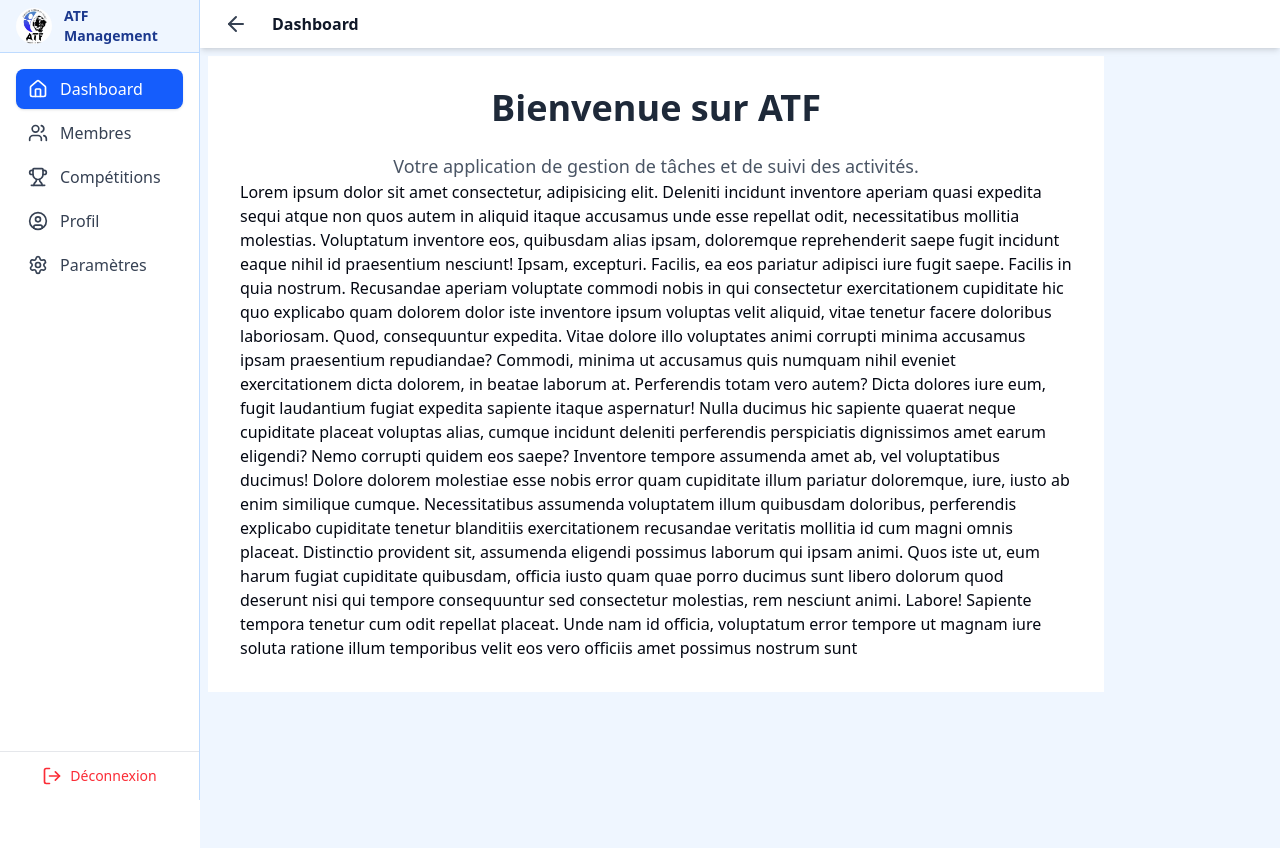
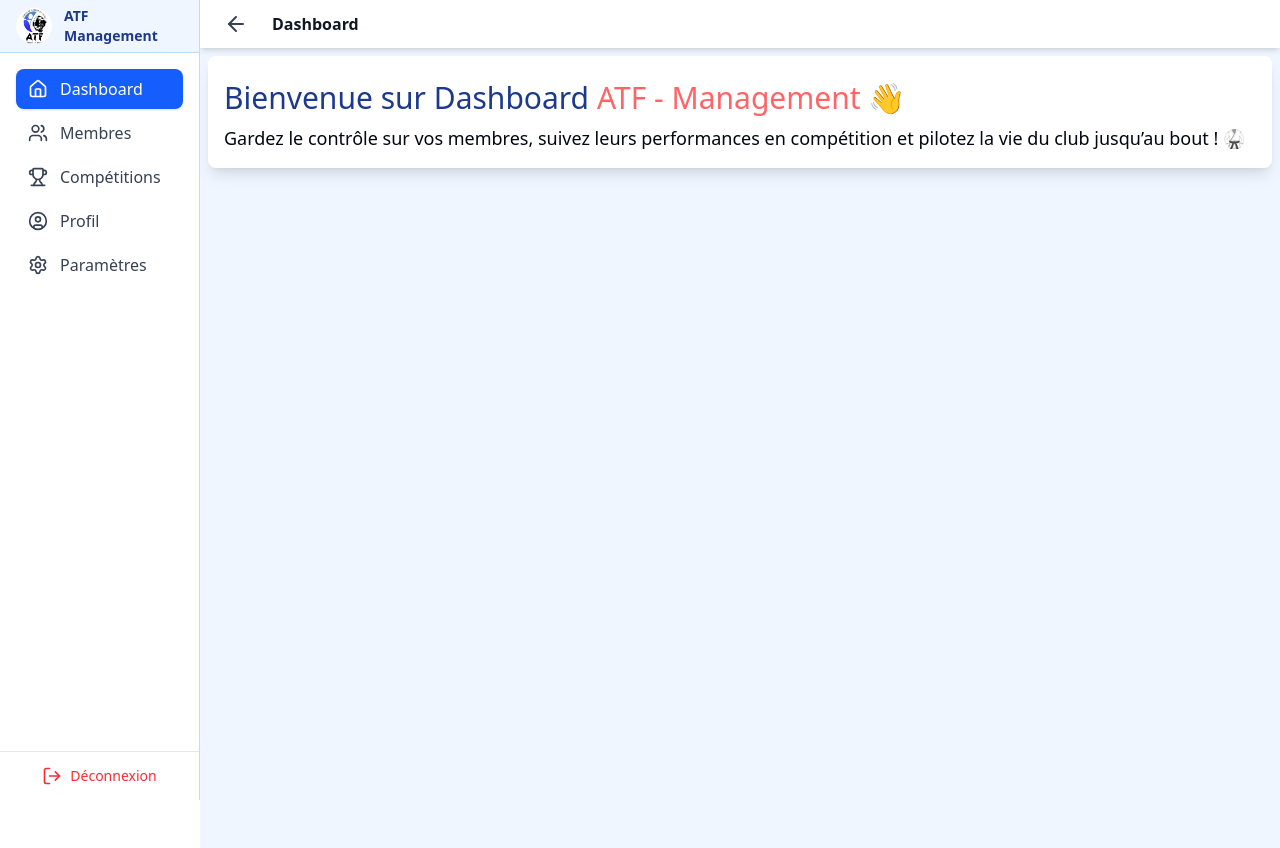
Before and after one commit to NjNerson/atf-pwa, a Next.js app: page / in a window 1280 px wide. Built offline with nearby package versions, Linux system fonts and the light colour scheme.

Commit message:
add banner

```diff
--- a/app/page.tsx
+++ b/app/page.tsx
@@ -1,52 +1,11 @@
+import DashboardBanner from "@/components/DashboardBanner";
 import PageLayout from "@/components/layout/PageLayout";
 import Image from "next/image";
 
 export default function Home() {
   return (
-    <PageLayout>
-      <div className="relative w-full max-w-4xl">
-        <div className="relative z-10 p-8 bg-white bg-opacity-80">
-          <h1 className="text-4xl font-bold text-center text-gray-800 mb-6">
-            Bienvenue sur ATF
-          </h1>
-          <p className="text-lg text-gray-600 text-center">
-            Votre application de gestion de tâches et de suivi des activités.
-          </p>
-          <p>
-            Lorem ipsum dolor sit amet consectetur, adipisicing elit. Deleniti
-            incidunt inventore aperiam quasi expedita sequi atque non quos autem
-            in aliquid itaque accusamus unde esse repellat odit, necessitatibus
-            mollitia molestias. Voluptatum inventore eos, quibusdam alias ipsam,
-            doloremque reprehenderit saepe fugit incidunt eaque nihil id
-            praesentium nesciunt! Ipsam, excepturi. Facilis, ea eos pariatur
-            adipisci iure fugit saepe. Facilis in quia nostrum. Recusandae
-            aperiam voluptate commodi nobis in qui consectetur exercitationem
-            cupiditate hic quo explicabo quam dolorem dolor iste inventore ipsum
-            voluptas velit aliquid, vitae tenetur facere doloribus laboriosam.
-            Quod, consequuntur expedita. Vitae dolore illo voluptates animi
-            corrupti minima accusamus ipsam praesentium repudiandae? Commodi,
-            minima ut accusamus quis numquam nihil eveniet exercitationem dicta
-            dolorem, in beatae laborum at. Perferendis totam vero autem? Dicta
-            dolores iure eum, fugit laudantium fugiat expedita sapiente itaque
-            aspernatur! Nulla ducimus hic sapiente quaerat neque cupiditate
-            placeat voluptas alias, cumque incidunt deleniti perferendis
-            perspiciatis dignissimos amet earum eligendi? Nemo corrupti quidem
-            eos saepe? Inventore tempore assumenda amet ab, vel voluptatibus
-            ducimus! Dolore dolorem molestiae esse nobis error quam cupiditate
-            illum pariatur doloremque, iure, iusto ab enim similique cumque.
-            Necessitatibus assumenda voluptatem illum quibusdam doloribus,
-            perferendis explicabo cupiditate tenetur blanditiis exercitationem
-            recusandae veritatis mollitia id cum magni omnis placeat. Distinctio
-            provident sit, assumenda eligendi possimus laborum qui ipsam animi.
-            Quos iste ut, eum harum fugiat cupiditate quibusdam, officia iusto
-            quam quae porro ducimus sunt libero dolorum quod deserunt nisi qui
-            tempore consequuntur sed consectetur molestias, rem nesciunt animi.
-            Labore! Sapiente tempora tenetur cum odit repellat placeat. Unde nam
-            id officia, voluptatum error tempore ut magnam iure soluta ratione
-            illum temporibus velit eos vero officiis amet possimus nostrum sunt
-          </p>
-        </div>
-      </div>
+    <PageLayout className="flex flex-col">
+      <DashboardBanner />
     </PageLayout>
   );
 }
```
